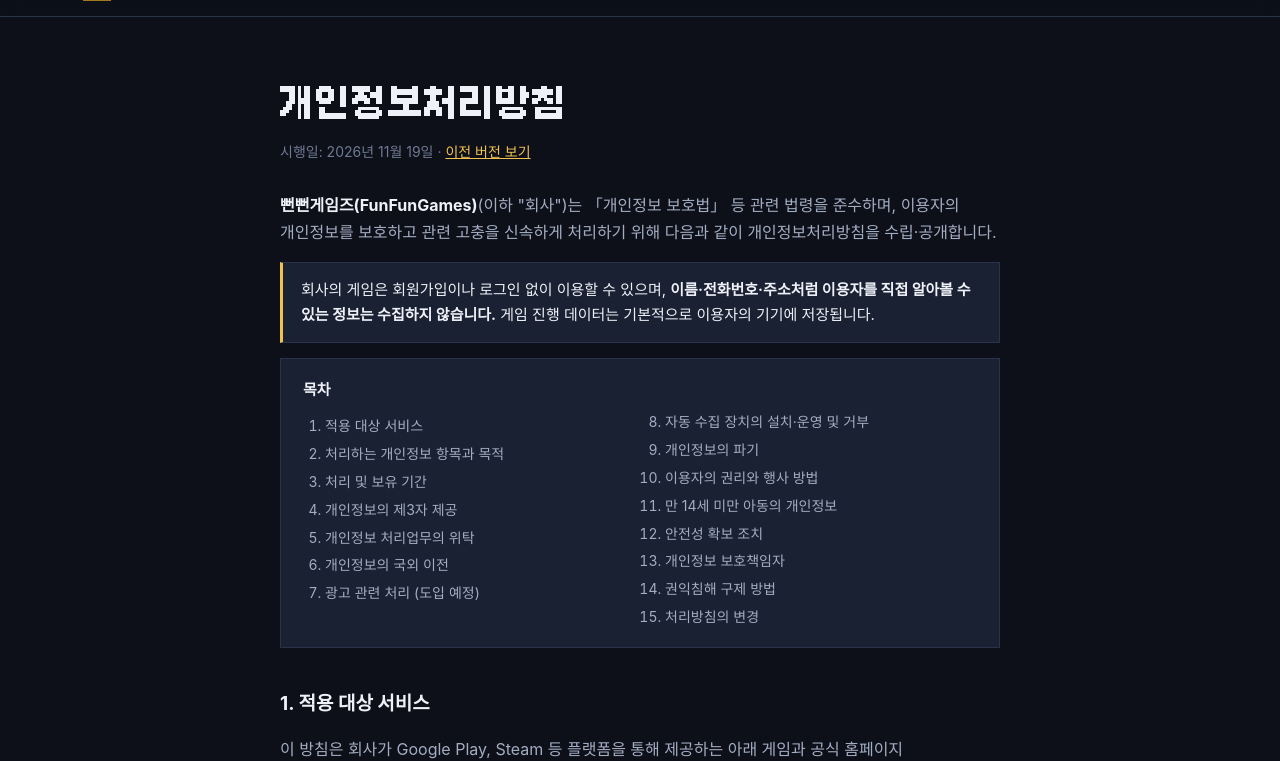
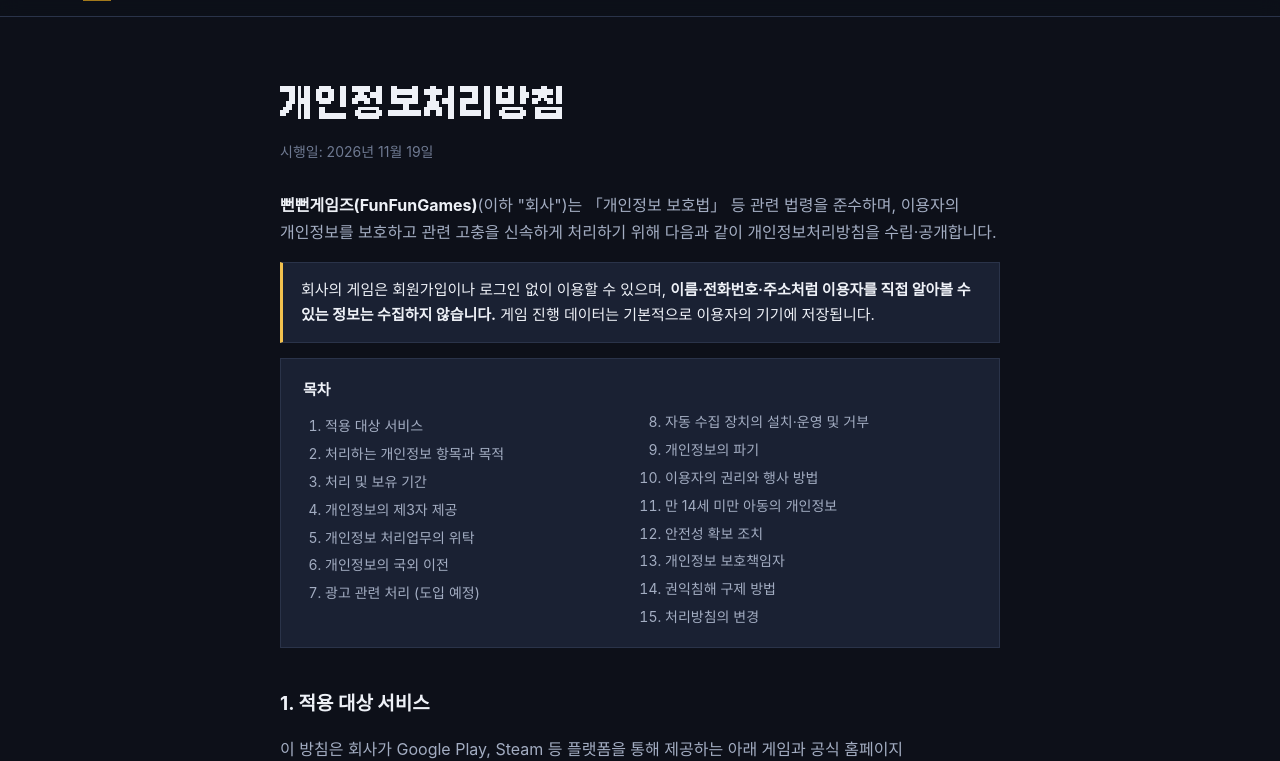
Before and after one commit to sky-kim89/funfungames-web, a plain HTML site: page privacy.html in a window 1280 px wide. Shown: the part 48-809 px from the top of the page. Drawn offline with Linux system fonts and the light colour scheme; a web font is replaced by a local one.

Commit message:
버그 수정

```diff
--- a/privacy.html
+++ b/privacy.html
@@ -22,7 +22,7 @@
 
   <main class="doc">
     <h1>개인정보처리방침</h1>
-    <p class="meta">시행일: 2026년 11월 19일 · <a href="privacy-2026-11-10.html">이전 버전 보기</a></p>
+    <p class="meta">시행일: 2026년 11월 19일</p>
 
     <p><strong>뻔뻔게임즈(FunFunGames)</strong>(이하 "회사")는 「개인정보 보호법」 등 관련 법령을 준수하며, 이용자의 개인정보를 보호하고 관련 고충을 신속하게 처리하기 위해 다음과 같이 개인정보처리방침을 수립·공개합니다.</p>
 
@@ -229,7 +229,7 @@
     <p>이 방침은 2026년 11월 19일부터 적용됩니다. 내용이 추가·삭제·수정되는 경우 시행 7일 전부터 이 페이지를 통해 알리며, 이용자 권리에 중요한 변경이 있는 경우 시행 30일 전에 알립니다.</p>
     <ul>
       <li>2026년 11월 19일: 적용 게임, 처리 항목, 위탁·국외 이전, 이용자 권리 등 전면 개정</li>
-      <li>2026년 11월 10일: 최초 제정 (<a href="privacy-2026-11-10.html">이전 버전 보기</a>)</li>
+      <li>2026년 11월 10일: 최초 제정</li>
     </ul>
 
     <p><a href="./">← 홈으로 돌아가기</a></p>
```
